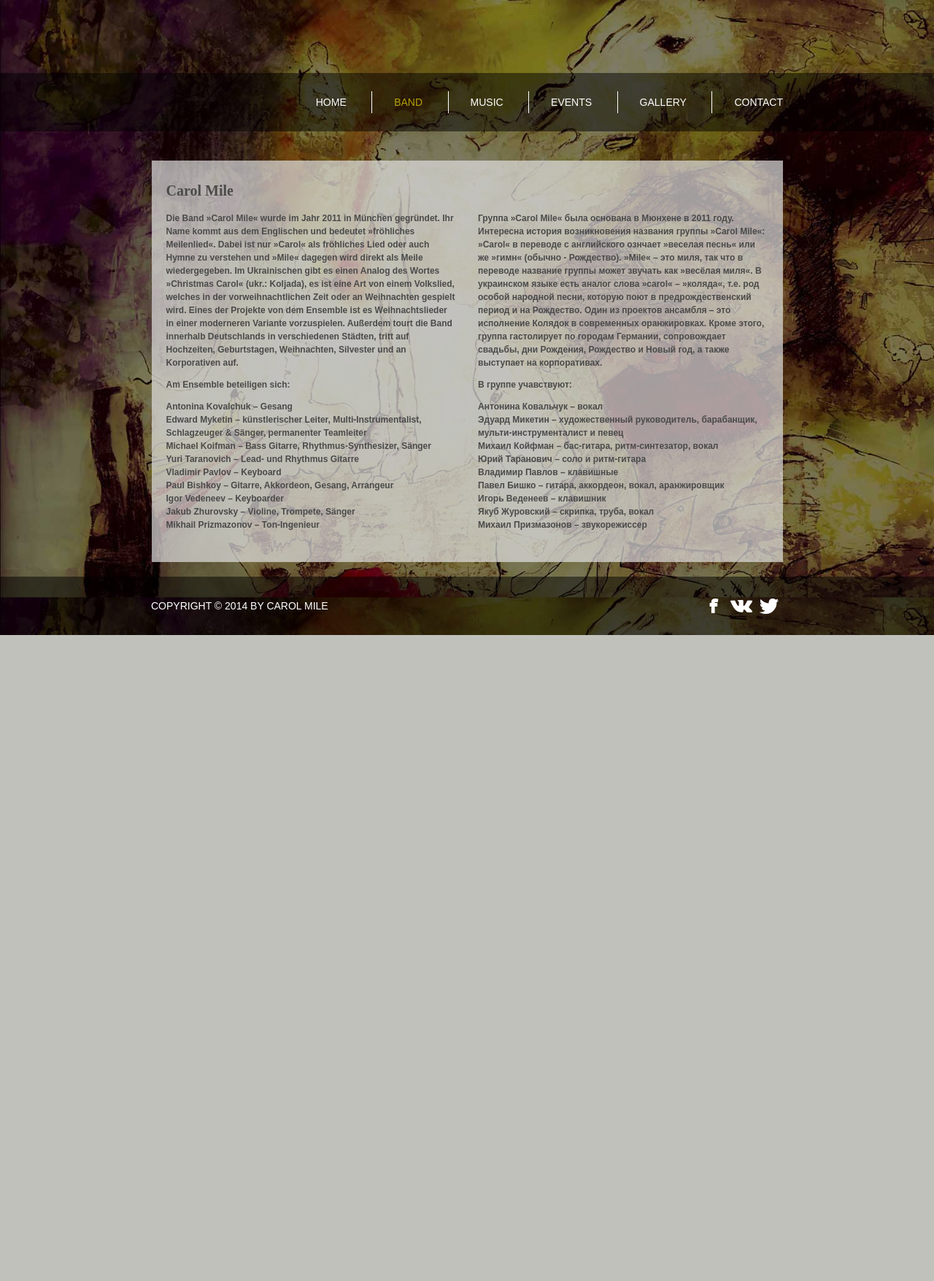
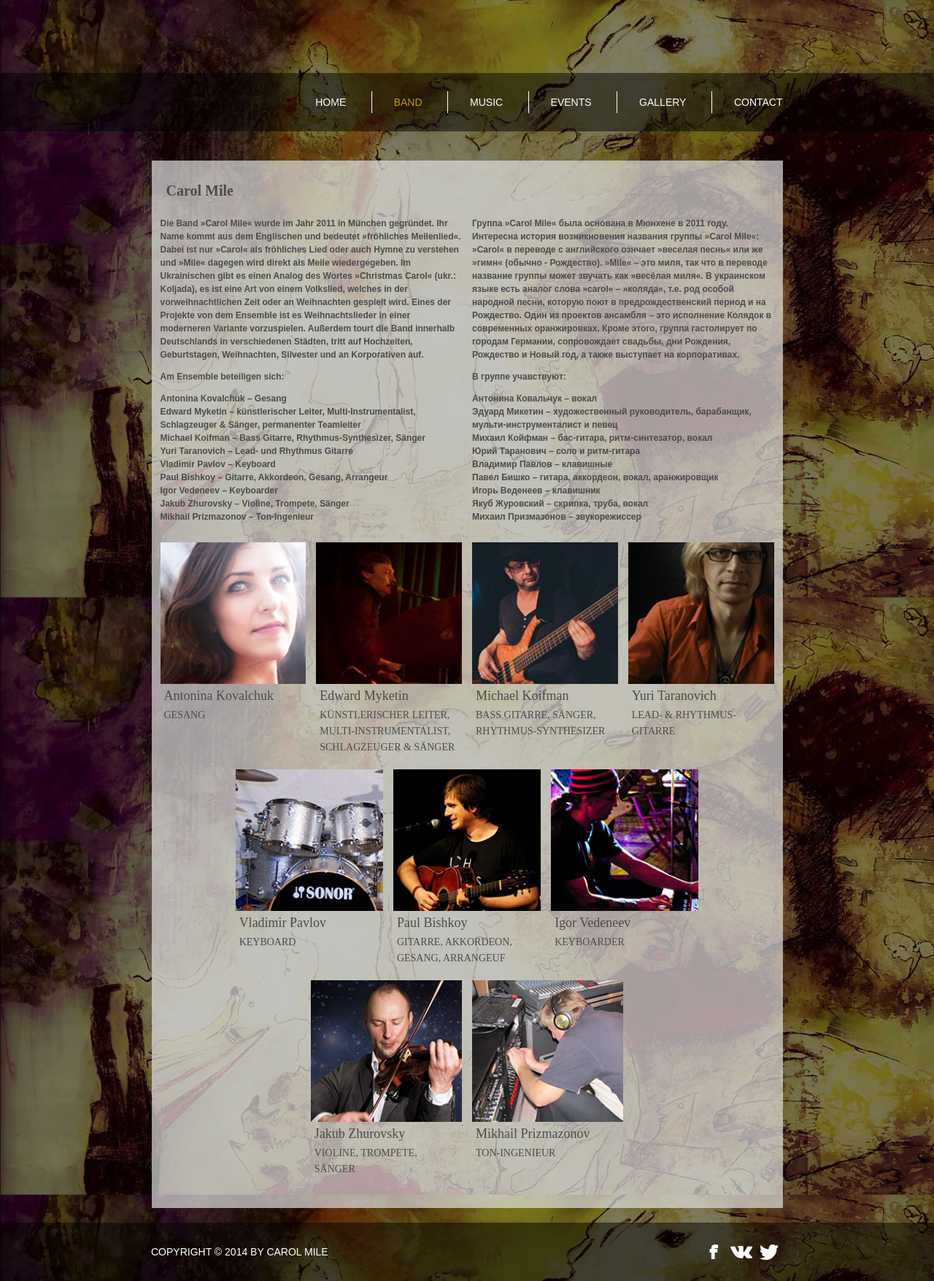
Before and after one commit to ryzhkin/carolmile, a CodeIgniter app: page /database/band in a window 1280 px wide. Shown: the whole page at 73% size. Before the commit the page ends 870 px from the top, so only its background shows below. Run offline with CodeIgniter, Linux system fonts and the light colour scheme; some libraries are stand-ins or nearby versions.

Commit message:
added band page

```diff
--- a/application/views/band.php
+++ b/application/views/band.php
@@ -39,7 +39,66 @@
                 Якуб Журовский – скрипка, труба, вокал<br/>
                 Михаил Призмазонов – звукорежиссер
             </p>
+        </div>
+    </div>
+
+    <div class="row">
+        <div class="col-3">
+          <div class="cm-photo0"></div>
+          <div class="cm-photo-label1">Antonina Kovalchuk</div>
+          <div class="cm-photo-label2">gesang</div>
+        </div>
+        <div class="col-3">
+          <div class="cm-photo1"></div>
+          <div class="cm-photo-label1">Edward Myketin</div>
+          <div class="cm-photo-label2">künstlerischer leiter, multi-instrumentalist, schlagzeuger & sänger</div>
+        </div>
+        <div class="col-3">
+          <div class="cm-photo2"></div>
+          <div class="cm-photo-label1">Michael Koifman</div>
+          <div class="cm-photo-label2">bass gitarre, sänger, rhythmus-synthesizer</div>
+        </div>
+        <div class="col-3">
+          <div class="cm-photo3"></div>
+          <div class="cm-photo-label1">Yuri Taranovich</div>
+          <div class="cm-photo-label2">lead- & rhythmus-gitarre</div>
+        </div>
+    </div>
+
+    <div style="width: 75%; margin-left: 12.5%; min-height: 50px;">
+    <div class="row">
+                <div class="col-4">
+                    <div class="cm-photo4"></div>
+                    <div class="cm-photo-label1">Vladimir Pavlov</div>
+                    <div class="cm-photo-label2">keyboard</div>
+                </div>
+                <div class="col-4">
+                    <div class="cm-photo5"></div>
+                    <div class="cm-photo-label1">Paul Bishkoy</div>
+                    <div class="cm-photo-label2">gitarre, akkordeon, gesang, arrangeuf</div>
+                </div>
+                <div class="col-4">
+                    <div class="cm-photo6"></div>
+                    <div class="cm-photo-label1">Igor Vedeneev</div>
+                    <div class="cm-photo-label2">keyboarder</div>
+                </div>
 
     </div>
     </div>
+
+    <div style="width: 50%; margin-left: 25%; min-height: 50px;">
+        <div class="row">
+            <div class="col-6">
+                <div class="cm-photo7"></div>
+                <div class="cm-photo-label1">Jakub Zhurovsky</div>
+                <div class="cm-photo-label2">violine, trompete, sänger</div>
             </div>
+            <div class="col-6">
+                <div class="cm-photo8"></div>
+                <div class="cm-photo-label1">Mikhail Prizmazonov</div>
+                <div class="cm-photo-label2">ton-ingenieur</div>
+            </div>
+        </div>
+    </div>
+
+</div>
--- a/assets/css/carolmile.css
+++ b/assets/css/carolmile.css
@@ -1,6 +1,19 @@
 .container-full {
     /*  border: solid lawngreen 1px;*/
 }
+
+.col-3, .col-4, .col-6 {
+    padding: 7px;
+   /* padding-left: 7px;*/
+
+}
+
+.col-8 {
+  padding: 0px;
+}
+
+
+
 
 .cm-main {
   background-image: url("../img/bg.jpg");
@@ -21,8 +34,8 @@
 }
 
 .cm-menu-top-links {
-  margin: auto;
-  width: 866px;
+  /*margin: auto;
+  width: 866px;*/
   height: 80px;
   /*border: solid #ffffff 1px;*/
   text-align: right;
@@ -136,3 +149,58 @@
    line-height: 18px;
    font-weight: 600;
 }
+
+.cm-photo, .cm-photo0, .cm-photo1,  .cm-photo2, .cm-photo3, .cm-photo4, .cm-photo5, .cm-photo6, .cm-photo7, .cm-photo8 {
+  /*width: 198px;*/
+  height: 194px;
+  background-image: url("../img/foto_0.png");
+  background-position: center;
+  background-repeat: no-repeat;
+  background-size: 100%;
+}
+
+.cm-photo1 {
+  background-image: url("../img/foto_1.png");
+}
+
+.cm-photo2 {
+    background-image: url("../img/foto_2.png");
+}
+
+.cm-photo3 {
+    background-image: url("../img/foto_3.png");
+}
+
+.cm-photo4 {
+    background-image: url("../img/foto_4.png");
+}
+
+.cm-photo5 {
+    background-image: url("../img/foto_5.png");
+}
+
+.cm-photo6 {
+    background-image: url("../img/foto_6.png");
+}
+
+.cm-photo7 {
+    background-image: url("../img/foto_7.png");
+}
+
+.cm-photo8 {
+    background-image: url("../img/foto_8.png");
+}
+
+.cm-photo-label1, .cm-photo-label2 {
+  font-family: "Times New Roman";
+  font-size: 18px;
+  text-transform: capitalize;
+  padding: 5px;
+  color: #4a4a4a;
+}
+
+.cm-photo-label2 {
+ font-size: 14px;
+ text-transform: uppercase;
+ padding-top: 0px;
+}
--- a/assets/index.php
+++ b/assets/index.php
@@ -31,7 +31,7 @@
 <body class="cm-main">
 
 <div class="cm-menu-top">
- <div class="cm-menu-top-links">
+ <div class="container-full cm-menu-top-links">
    <a class="<?= (uri_string() == 'home' || uri_string() == '')?'active':''?>" href="<?= base_url() ?>home">Home</a>
    <a class="<?= (uri_string() == 'band')?'active':''?>" href="<?= base_url() ?>band">Band</a>
    <a class="<?= (uri_string() == 'music')?'active':''?>" href="<?= base_url() ?>music">Music</a>
```
Also changed, not shown: assets/img/foto_0.png (added), assets/img/foto_1.png (added), assets/img/foto_2.png (added), assets/img/foto_3.png (added), assets/img/foto_4.png (added), assets/img/foto_5.png (added), assets/img/foto_6.png (added), assets/img/foto_7.png (added), assets/img/foto_8.png (added). Lines whose indentation alone changed are shown as unchanged.
